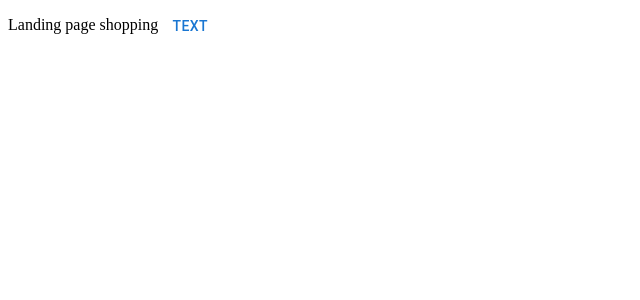
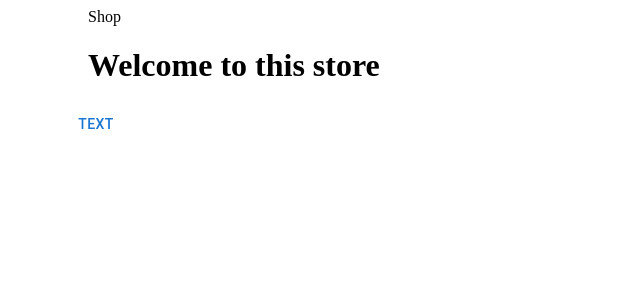
Before and after one commit to alanjq/react-avanzado-g6-23, a React (Vite) app: page / in a window 1280 px wide. Shown: the top 300 px of the page, without its empty margins (0-640 px from the left). Built offline with nearby package versions, Linux system fonts and the light colour scheme.

Commit message:
Agregar SiteLayout

```diff
--- /dev/null
+++ b/src/SiteLayout.jsx
@@ -0,0 +1,17 @@
+import React from "react";
+import { Outlet } from "react-router-dom";
+import { Container } from '@mui/material';
+import Header from "./components/Header";
+
+export const SiteLayout = () => {
+
+    return (
+        <Container>
+            <Header />
+            {/* Renderizamos los componentes según la ruta que le corresponda */}
+            <Outlet />
+        </Container>
+    )
+}
+
+export default SiteLayout
--- a/src/SiteRouter.jsx
+++ b/src/SiteRouter.jsx
@@ -5,11 +5,12 @@ import CartPage from './pages/CartPage'
 import ProductPage from './pages/ProductPage'
 import ContactPage from './pages/ContactPage'
 import CheckoutPage from './pages/CheckoutPage'
+import SiteLayout from "./SiteLayout";
 
 export const SiteRouter = () => (
     <BrowserRouter>
         <Routes>
-            <Route path="/">
+            <Route path="/" element={<SiteLayout />}>
                 <Route index element={<LandingPage />} />
                 <Route path="shopping-cart" element={<CartPage />} />
                 {/* TODO: Definir variable para producto */}
--- a/src/components/Header.jsx
+++ b/src/components/Header.jsx
@@ -1,8 +1,13 @@
 import React from "react";
+import {Container} from '@mui/material'
 
 export const Header = () => {
 
-    return (<div>Shopping</div>)
+    return (
+        <Container fixed>
+            Shop
+        </Container>
+    )
 }
 
 export default Header
--- /dev/null
+++ b/src/pages/Landing/Welcome.jsx
@@ -0,0 +1,11 @@
+import React from "react";
+import { Container } from '@mui/material';
+
+export const Welcome = () => {
+
+    return (<Container>
+        <h1>Welcome to this store</h1>
+    </Container>)
+}
+
+export default Welcome
--- a/src/pages/LandingPage.jsx
+++ b/src/pages/LandingPage.jsx
@@ -1,9 +1,11 @@
 import React from "react";
 import {Button} from '@mui/material'
+import Welcome from "./Landing/Welcome";
 
 export const LandingPage = () => {
 
-    return (<div>Landing page shopping
+    return (<div>
+        <Welcome />
         <Button variant="text">Text</Button>
     </div>)
 }
```
Also changed, not shown: 1 other file (tests, documents, lock files or other folders).
